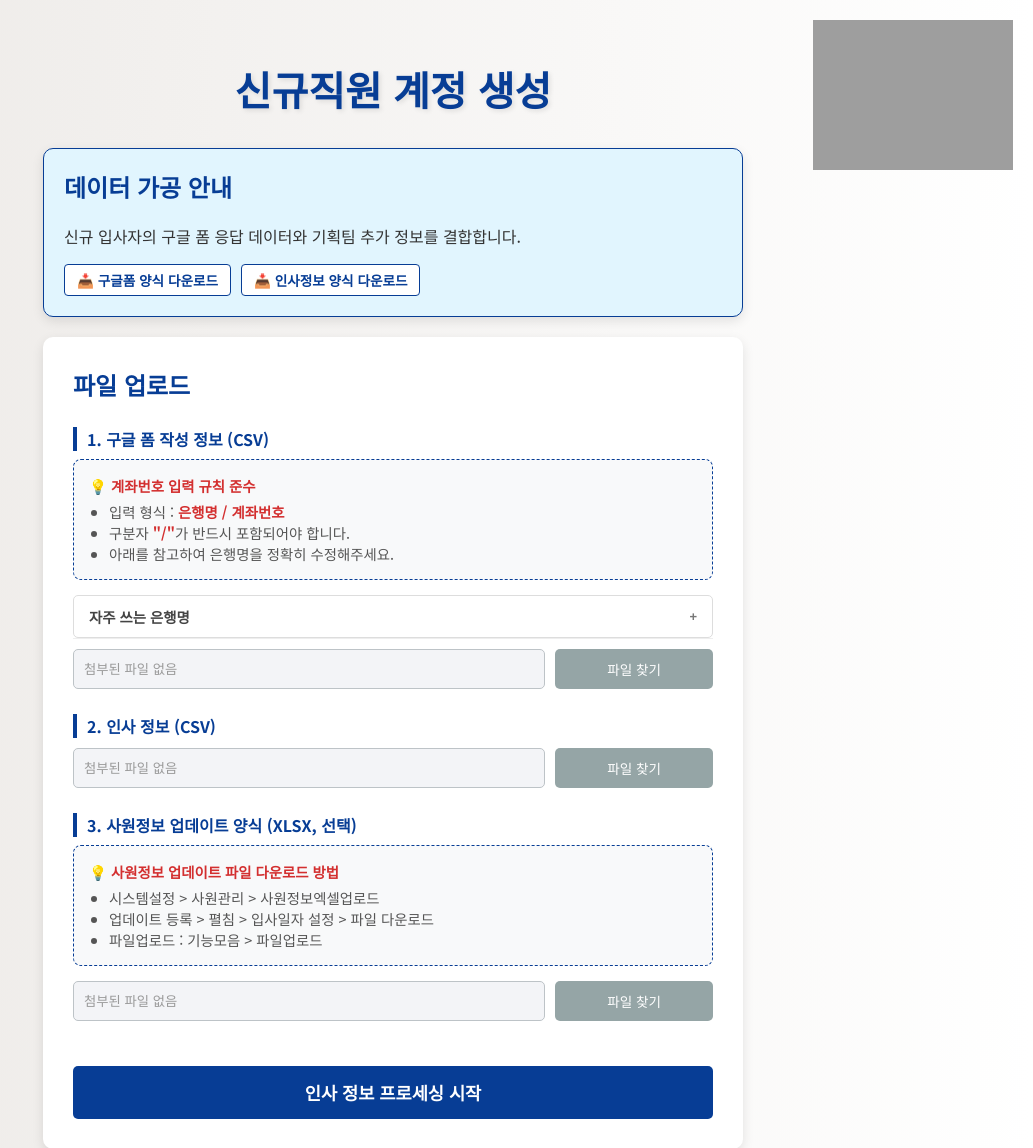
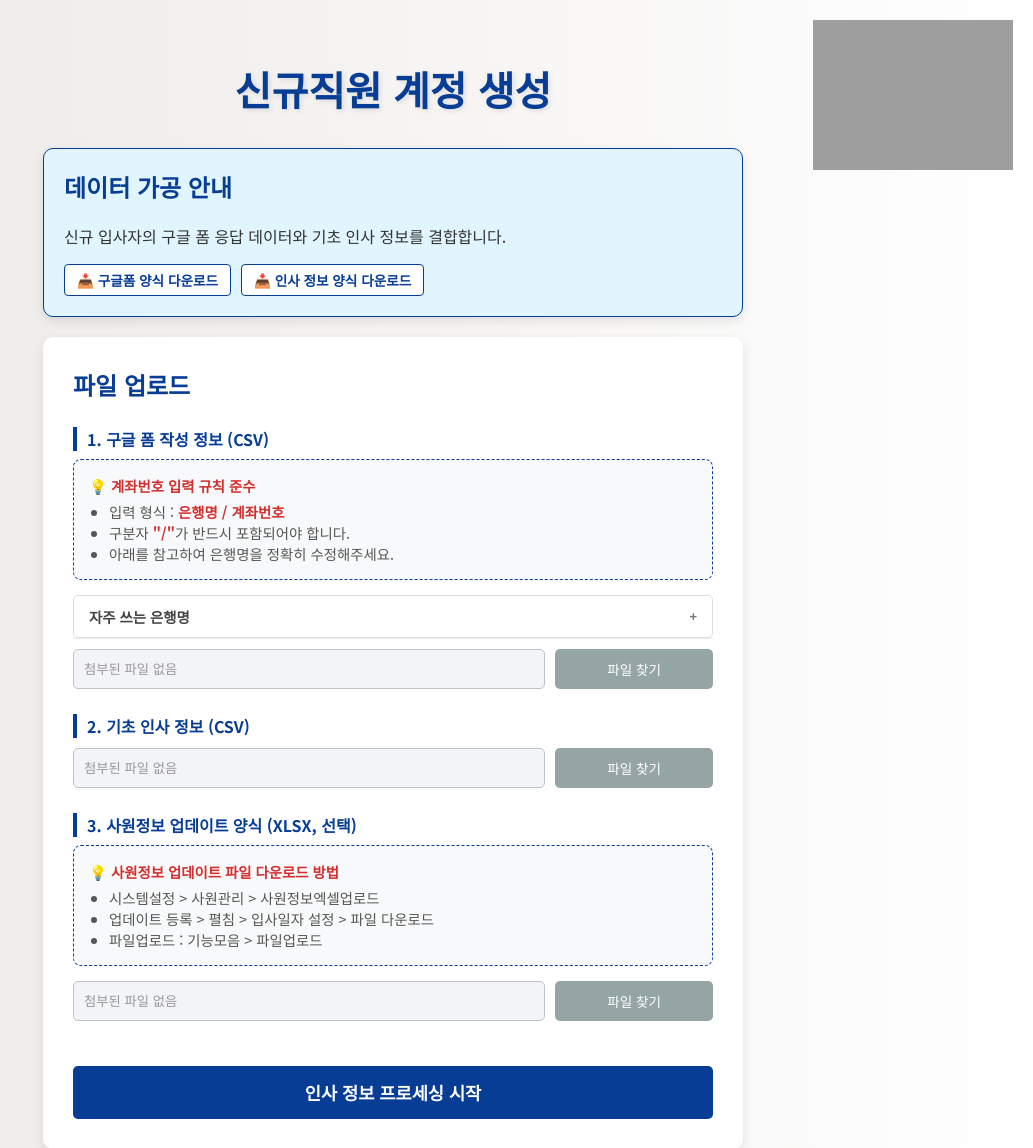
Before and after one commit to eunju-choe/bepa-sup, a Python web app: template templates/hr_index.html in a window 1280 px wide. Shown: the top 1148 px of the page, without its empty margins (247-1280 px from the left). Run offline with Jinja, Linux system fonts and the light colour scheme; the template is opened without the code that fills it, so the values that code supplies are empty; grey boxes are pictures that could not be loaded.

Commit message:
인덱스 수정 2

```diff
--- a/templates/hr_index.html
+++ b/templates/hr_index.html
@@ -3,7 +3,7 @@
     <head>
         <meta charset="UTF-8" />
         <meta name="viewport" content="width=device-width, initial-scale=1.0" />
-        <title>신규직원 계정 생성</title>
+        <title>신규 직원 계정 생성</title>
         <link
             href="https://fonts.googleapis.com/css2?family=Noto+Sans+KR:wght@400;700&display=swap"
             rel="stylesheet"
@@ -223,7 +223,7 @@
 
         <div class="instruction">
             <h2>데이터 가공 안내</h2>
-            <p>신규 입사자의 구글 폼 응답 데이터와 기획팀 추가 정보를 결합합니다.</p>
+            <p>신규 입사자의 구글 폼 응답 데이터와 기초 인사 정보를 결합합니다.</p>
             <div style="margin-top: 15px; display: flex; gap: 10px">
                 <a
                     href="/static/forms/template_google_form.csv"
@@ -235,7 +235,7 @@
                     href="/static/forms/template_hr.csv"
                     download
                     style="text-decoration: none; background-color: #fff; color: #073d95; padding: 5px 12px; border: 1px solid #073d95; border-radius: 4px; font-size: 0.85rem; font-weight: bold"
-                    >📥 인사정보 양식 다운로드</a
+                    >📥 인사 정보 양식 다운로드</a
                 >
             </div>
         </div>
@@ -301,7 +301,7 @@
                 <input type="file" id="file_form" name="file_form" required />
             </div>
 
-            <p>2. 인사 정보 (CSV)</p>
+            <p>2. 기초 인사 정보 (CSV)</p>
             <div class="file-box">
                 <input class="upload-name" value="첨부된 파일 없음" readonly />
                 <label for="file_insa">파일 찾기</label>
```
